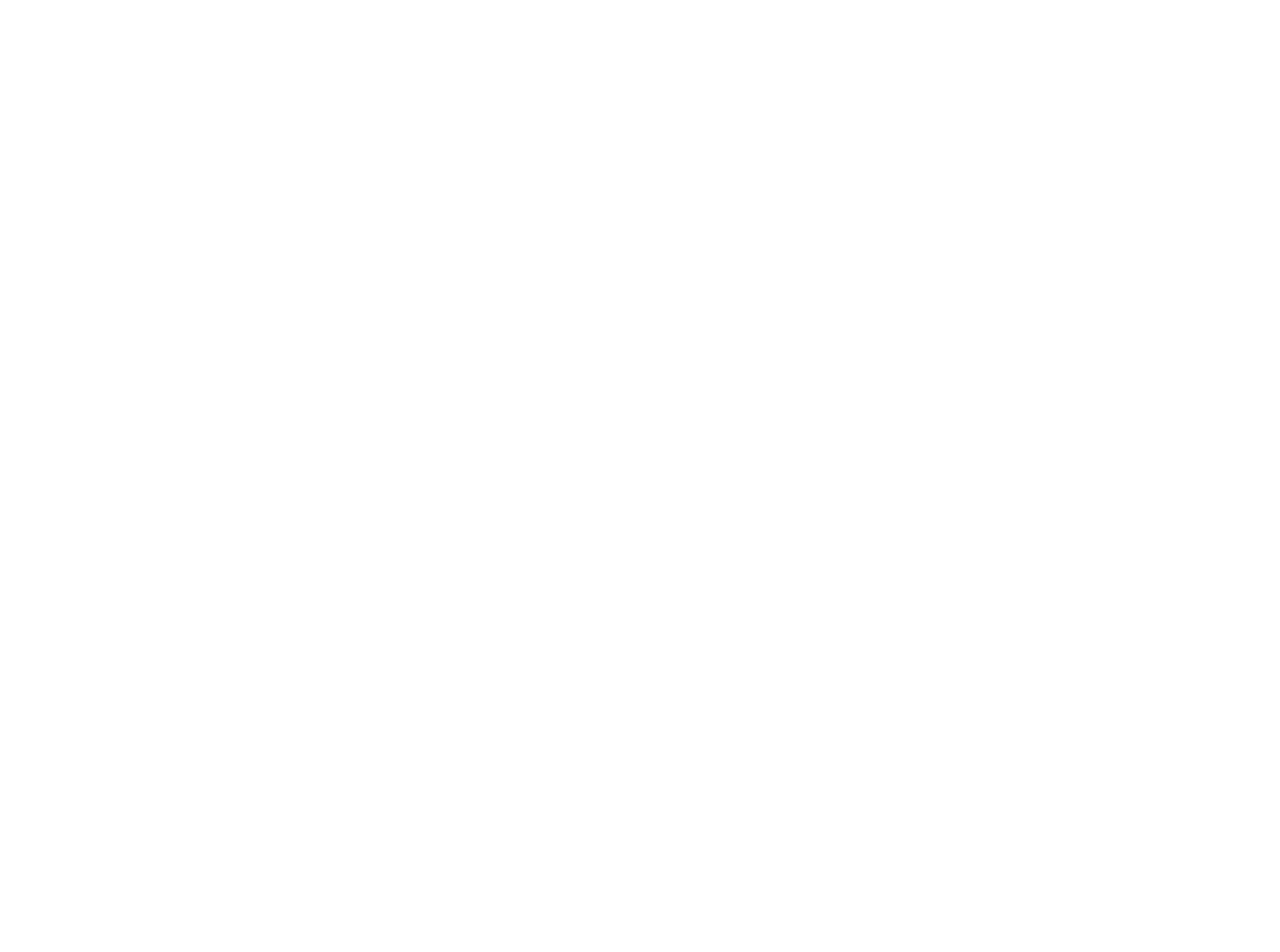
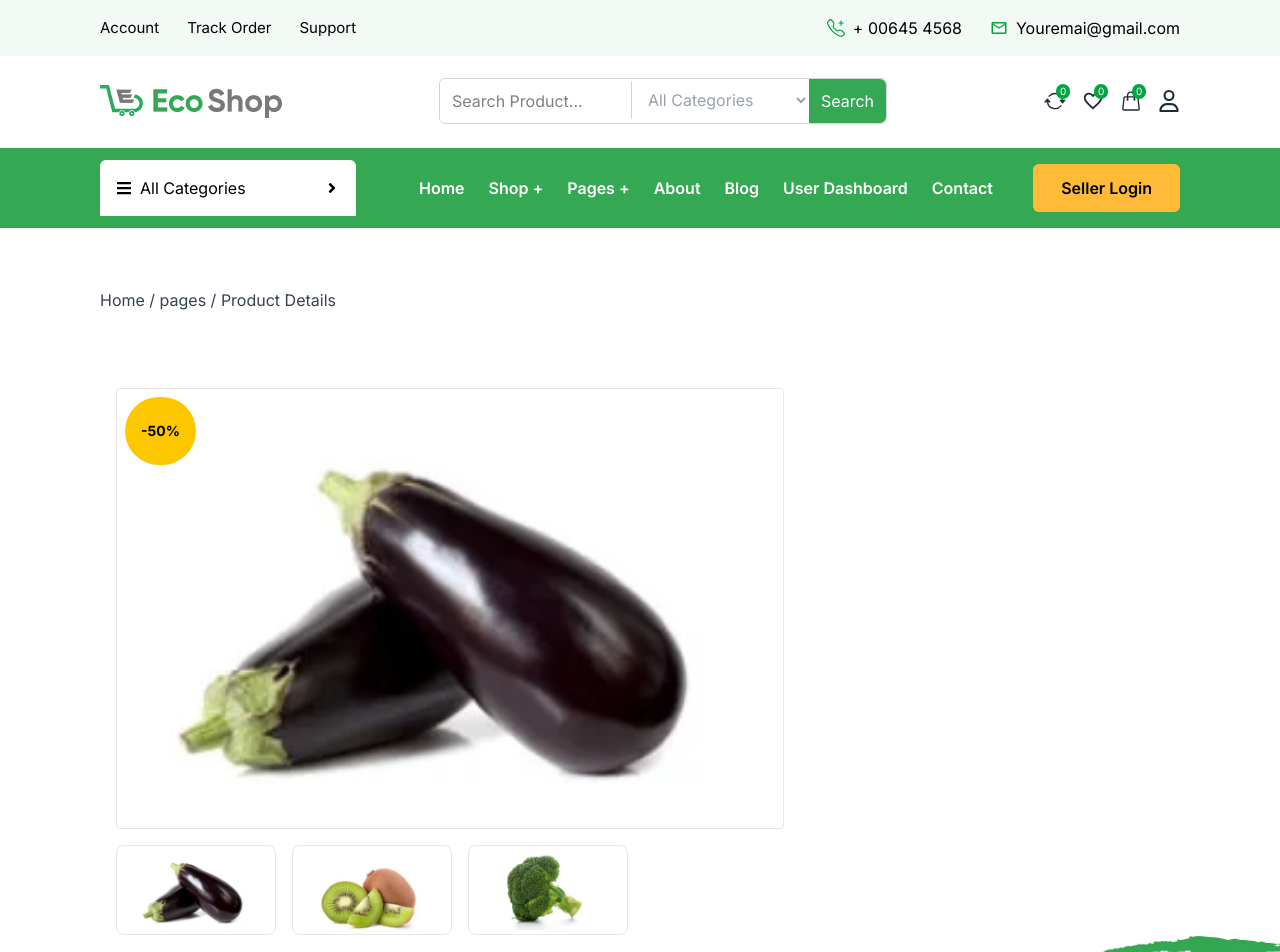
Before and after one commit to ahamedasif07/Project-Fresh-Grocery, a React (Vite) app: page /ProductDetails in a window 1280 px wide. Before the commit this address had no page. Shown: the top 952 px of the page. Before the commit the page ends 800 px from the top, so only its background shows below. Built offline with nearby package versions, Linux system fonts and the light colour scheme.

Commit message:
priduct details page done

```diff
--- a/src/Routing.jsx
+++ b/src/Routing.jsx
@@ -2,6 +2,7 @@
 import MainLayOut from "./MainLayOut";
 import Home from "./pages/Home";
 import Product from "./pages/Product";
+import ProductDetails from "./pages/ProductDetails";
 
 export default function AppRouter() {
   return (
@@ -10,7 +11,8 @@
         <Route path="/" element={<MainLayOut />}>
           <Route path="/" element={<Home />} />
 
-          <Route path="product" element={<Product />} />
+          <Route path="/product" element={<Product />} />
+          <Route path="/ProductDetails" element={<ProductDetails />} />
         </Route>
       </Routes>
     </Router>
--- a/src/components/NavbarParts/BottomNav.jsx
+++ b/src/components/NavbarParts/BottomNav.jsx
@@ -76,7 +76,7 @@
                   </li>
                   {/* shop drop dowen stsrt */}
                   <li className="relative group   text-center cursor-pointer transition-all duration-200  border-orange-400 hover:border-[#91d36b]  text-white group">
-                    <span>Shop</span>
+                    <span>Shop +</span>
                     <ul
                       className="absolute -left-35 z-[1000] px-[70px] w-[850px] top-full py-2 rounded-sm mt-[20px]  bg-white text-gray-400 shadow-lg
                 opacity-0 invisible group-hover:visible group-hover:opacity-100 transition-all duration-300 flex flex-col items-start "
@@ -188,9 +188,11 @@
                       className="absolute left-0 z-[1000] top-full py-2 rounded-sm mt-[20px] w-56 bg-white text-gray-400 shadow-lg
                 opacity-0 invisible group-hover:visible group-hover:opacity-100 transition-all duration-300 flex flex-col items-start "
                     >
-                      <li className="px-4  py-2 text-[15px] font-medium text-gray-500 hover:text-green-600">
-                        Product-details
-                      </li>
+                      <Link to="/ProductDetails">
+                        <li className="px-4  py-2 text-[15px] font-medium text-gray-500 hover:text-green-600">
+                          Product-details
+                        </li>
+                      </Link>
                       <li className="px-4 py-2 text-[15px] font-medium text-gray-500 hover:text-green-600">
                         Privacy Policy
                       </li>
--- /dev/null
+++ b/src/components/ProductDetailsSlider/ProductDetailSlider.jsx
@@ -0,0 +1,51 @@
+// ImageSlider.jsx
+import React, { useState } from "react";
+import eggplant from "../../../public/assets/p-img-14.webp";
+import fruits from "../../../public/assets/p-img-15.webp";
+import Juces from "../../../public/assets/p-img-16.webp";
+
+const images = [
+  { src: eggplant, alt: "Eggplant" },
+  { src: fruits, alt: "Fruits" },
+  { src: Juces, alt: "Juces" },
+];
+
+const ProductDetailSlider = () => {
+  const [selectedImage, setSelectedImage] = useState(images[0]);
+
+  return (
+    <div className="max-w-[700px] max-h-[700px] p-2 md:p-4">
+      {/* Main image container */}
+      <div className="relative  border border-gray-200 rounded-sm p-4 bg-white">
+        <img
+          src={selectedImage.src}
+          alt={selectedImage.alt}
+          className="w-full h-full object-contain"
+        />
+        {/* Discount Badge */}
+        <div className="absolute top-2 left-2 bg-yellow-400 text-black font-bold rounded-full px-4 py-6 text-sm">
+          -50%
+        </div>
+      </div>
+
+      {/* Thumbnails */}
+      <div className="flex justify-start gap-4 mt-4">
+        {images.map((img, index) => (
+          <button
+            key={index}
+            onClick={() => setSelectedImage(img)}
+            className="border border-gray-200 rounded-lg p-1 "
+          >
+            <img
+              src={img.src}
+              alt={img.alt}
+              className="w-[150px] h-[80px] object-contain"
+            />
+          </button>
+        ))}
+      </div>
+    </div>
+  );
+};
+
+export default ProductDetailSlider;
--- /dev/null
+++ b/src/pages/About.jsx
@@ -0,0 +1,7 @@
+import React from "react";
+
+const About = () => {
+  return <div>About</div>;
+};
+
+export default About;
--- /dev/null
+++ b/src/pages/ProductDetails.jsx
@@ -0,0 +1,22 @@
+import React from "react";
+import SectionContainer from "../components/SectionContainer/SectionContainer";
+import ProductDetailSlider from "../components/ProductDetailsSlider/ProductDetailSlider";
+
+const ProductDetails = () => {
+  return (
+    <div>
+      <SectionContainer>
+        <div>
+          <h2 className="py-[60px] text-gray-700">
+            Home / pages / Product Details
+          </h2>
+          <div>
+            <ProductDetailSlider />
+          </div>
+        </div>
+      </SectionContainer>
+    </div>
+  );
+};
+
+export default ProductDetails;
```
